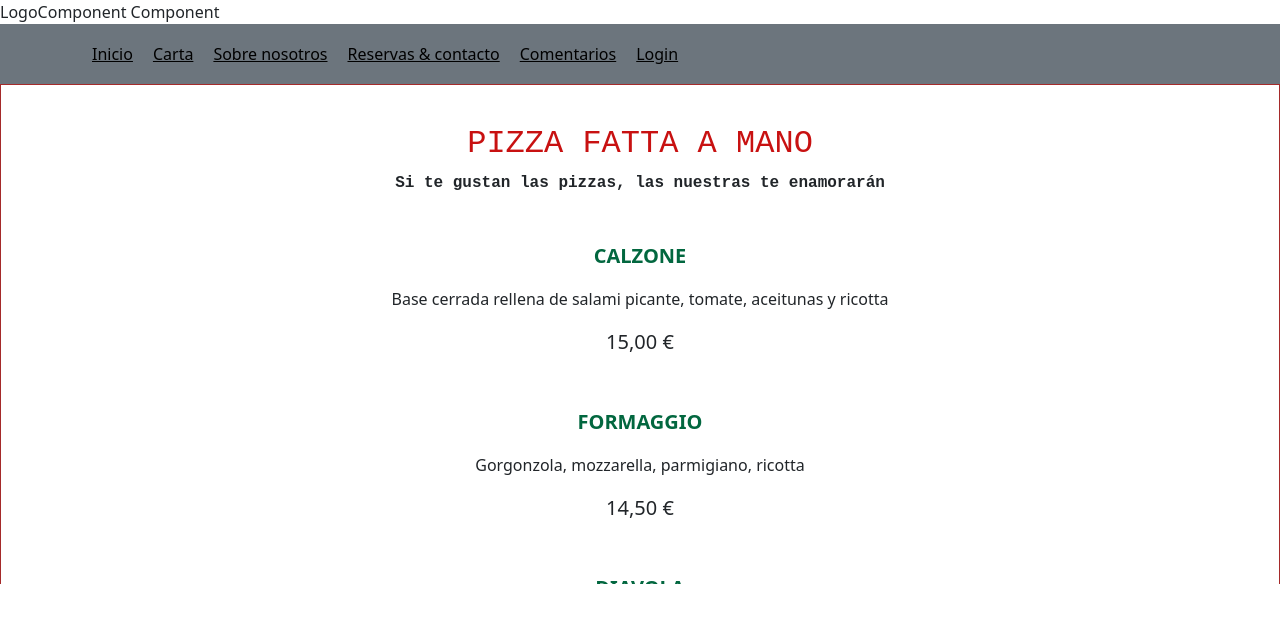
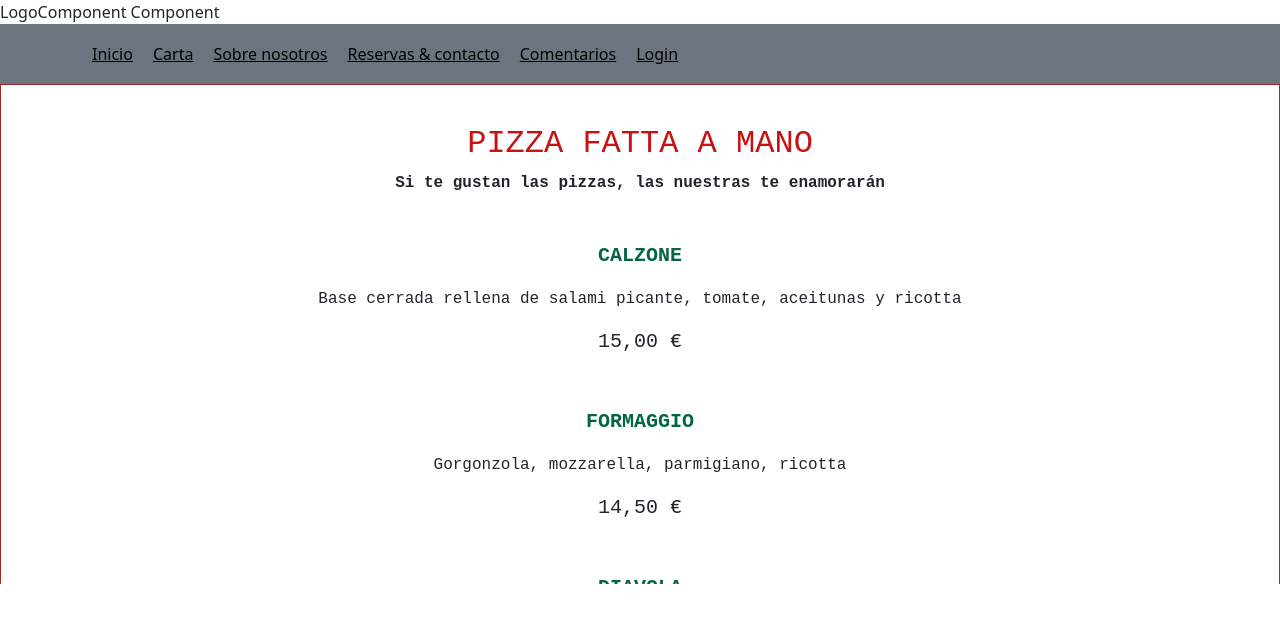
Before and after one commit to ana-caballero-f/pizzeria-proyecto-react, a React (Create React App) app: page /carta in a window 1280 px wide. Shown: the top 622 px of the page. Built offline with nearby package versions, Linux system fonts and the light colour scheme.

Commit message:
Ajustando página carta

```diff
--- a/src/components/CartaComponent/CartaComponent.module.scss
+++ b/src/components/CartaComponent/CartaComponent.module.scss
@@ -19,10 +19,12 @@
 .ContainerCarta {
     display: flex;
     flex-direction:column-reverse;
+    font-family: 'Courier New', Courier, monospace;
 
 }
 .Name {
     font-weight:bold;
+    font-family: monospace;
     font-size: 20px;
     margin-top: 30px;
     color:rgb(2, 103, 63);
```
